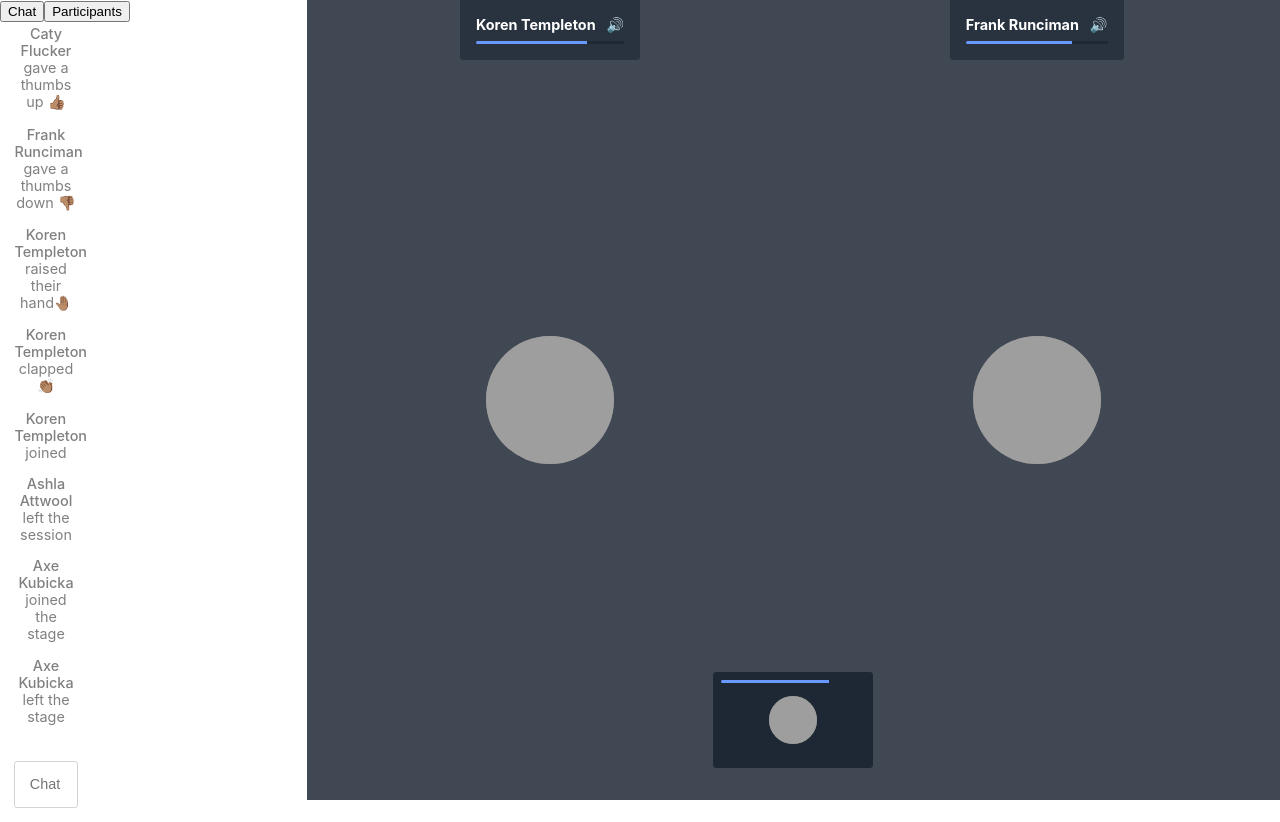
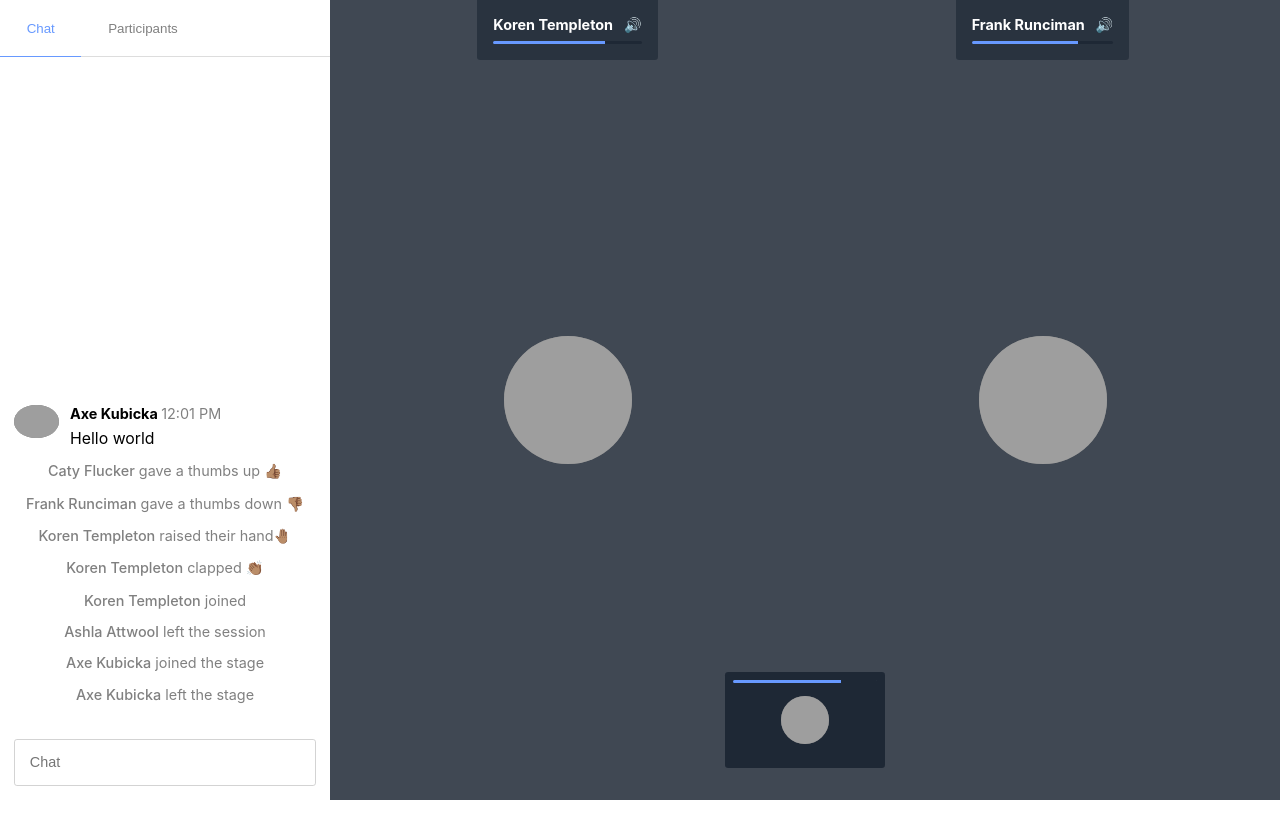
Before and after one commit to thinkful-ei-macaw/owl-app-sm, a React (Create React App) app: page / in a window 1280 px wide. After the commit the page ends 800 px from the top, so only its background shows below. Built offline with nearby package versions, Linux system fonts and the light colour scheme; grey boxes are pictures that could not be loaded.

Commit message:
Added Sidebar component styles

```diff
--- a/src/Chat.css
+++ b/src/Chat.css
@@ -1,5 +1,4 @@
 .chat {
-  width: 30%;
   height: 100%;
   font-size: 0.9rem;
   display: flex;
--- a/src/Participants.css
+++ b/src/Participants.css
@@ -1,5 +1,4 @@
 .participants {
-  width: 30%;
   height: 100%;
   font-size: 0.9rem;
 }
--- /dev/null
+++ b/src/Sidebar.css
@@ -0,0 +1,28 @@
+.sidebar {
+  width: 330px;
+  display: flex;
+  flex-direction: column;
+}
+
+.sidebar .header {
+  border-bottom: 1px solid #DDD;
+}
+
+.sidebar button {
+  height: 100%;
+  padding: 1.5em 2em;
+  background: none;
+  border: none;
+  color: gray;
+  cursor: pointer;
+  outline: none;
+}
+
+.sidebar button:hover {
+  color: black;
+}
+
+.sidebar button.active {
+  color: #6799FF;
+  border-bottom: 1px solid #6799FF;
+}
--- a/src/Sidebar.js
+++ b/src/Sidebar.js
@@ -1,6 +1,7 @@
 import React, { useState }  from 'react';
 import Participants from './Participants';
 import Chat from './Chat';
+import './Sidebar.css'
 
 function Sidebar(props){
   let [activeView, setActiveView] = useState("chat");
```
